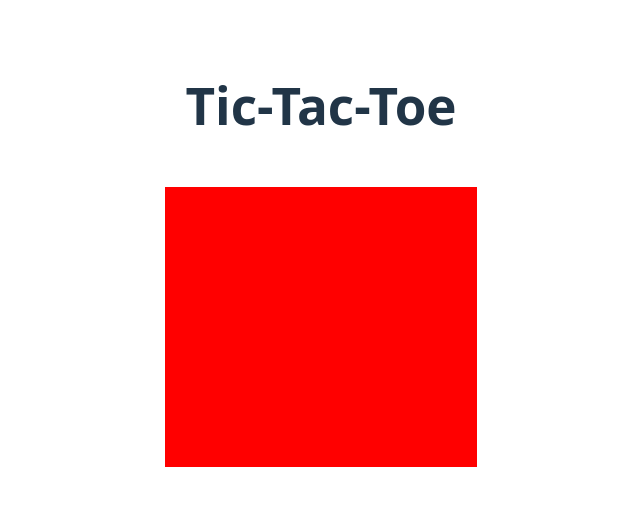
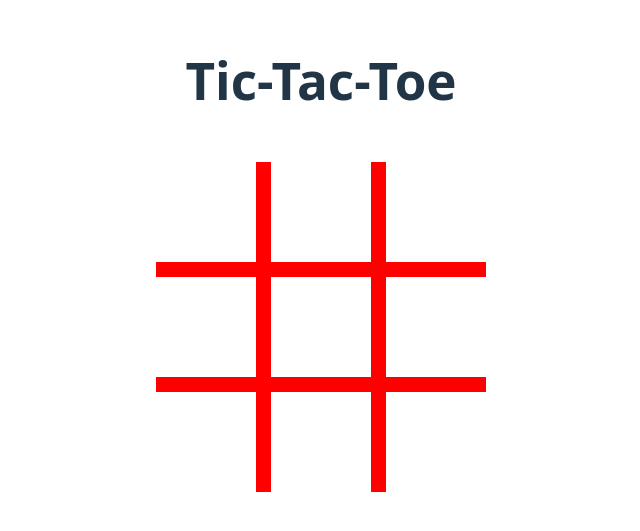
Before and after one commit to devangmalhotra/ai-agent-tic-tac-toe, a React (Vite) app: page /game in a window 1280 px wide. Shown: the part 155-686 px from the top of the page, without its empty margins (319-959 px from the left). Built offline with nearby package versions, Linux system fonts and the light colour scheme.

Commit message:
updated board

```diff
--- a/src/Components/GameBoard/GameBoard.css
+++ b/src/Components/GameBoard/GameBoard.css
@@ -1,9 +1,9 @@
 #gameboard-container {
     background-color: red;
     display: grid;
-    grid-template-columns: 60px 60px 60px;
-    grid-template-rows: 60px 60px 60px;
-    gap: 50px;
+    grid-template-columns: auto auto auto;
+    grid-template-rows: auto auto auto;
+    gap: 15px;
 }
 
 .gameboard-cell {
--- a/src/Components/GameBoard/GameBoard.jsx
+++ b/src/Components/GameBoard/GameBoard.jsx
@@ -4,7 +4,7 @@ import './GameBoard.css'
 function GameBoard() {
   return (
     <div id='gameboard-container'>
-        {/* <div id='1-1' className='gameboard-cell'></div>
+        <div id='1-1' className='gameboard-cell'></div>
         <div id='1-2' className='gameboard-cell'></div>
         <div id='1-3' className='gameboard-cell'></div>
         <div id='2-1' className='gameboard-cell'></div>
@@ -12,7 +12,7 @@ function GameBoard() {
         <div id='2-3' className='gameboard-cell'></div>
         <div id='3-1' className='gameboard-cell'></div>
         <div id='3-2' className='gameboard-cell'></div>
-        <div id='3-3' className='gameboard-cell'></div> */}
+        <div id='3-3' className='gameboard-cell'></div>
     </div>
   )
 }
```
